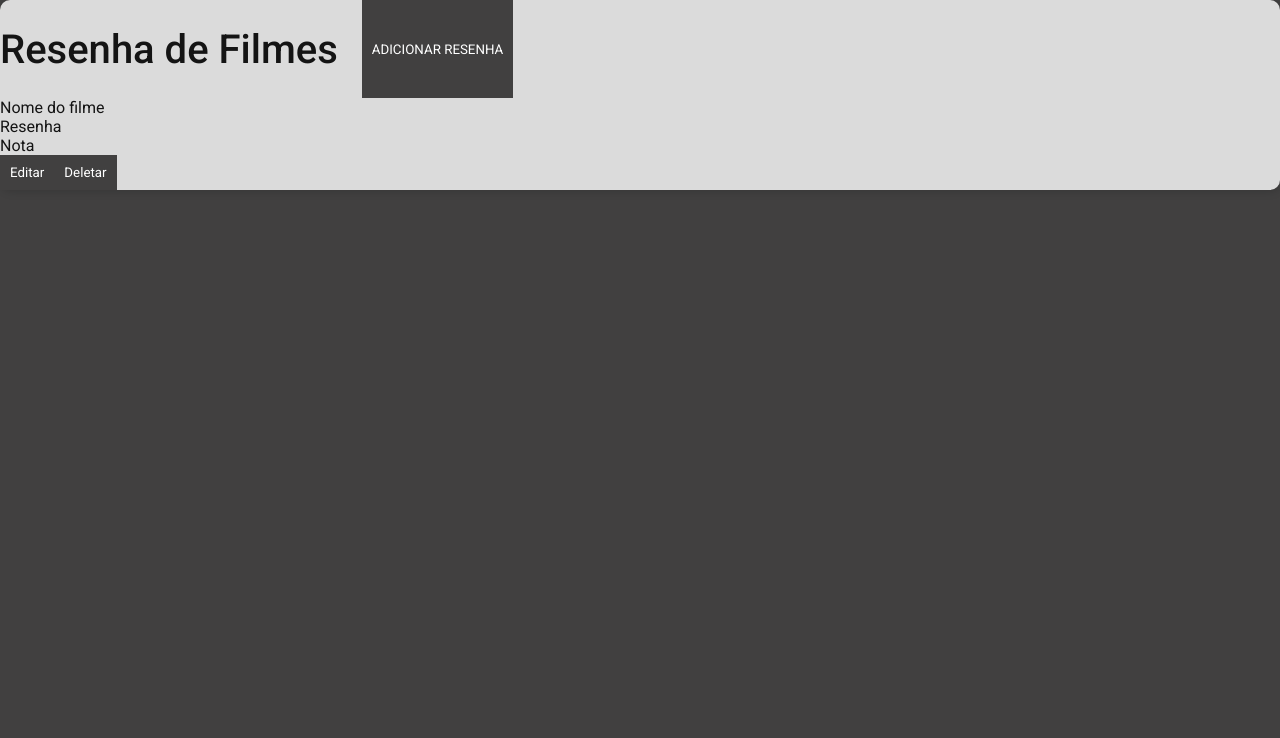
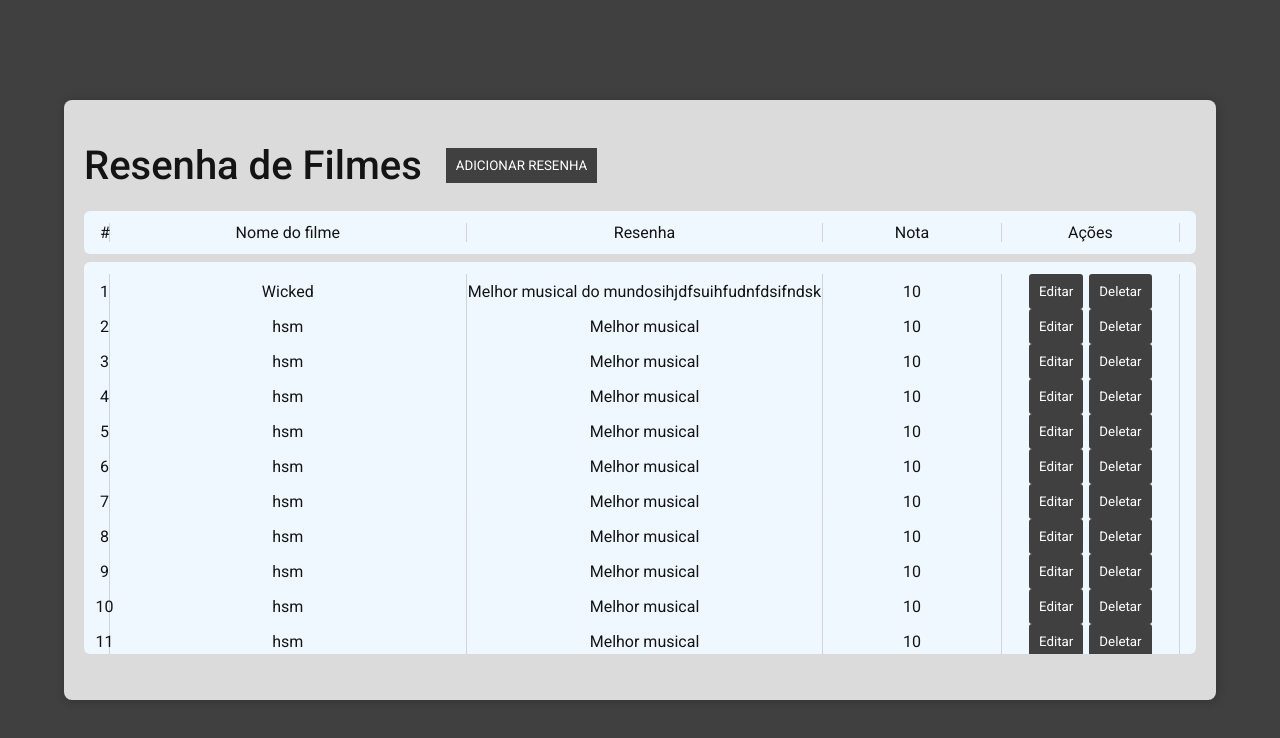
Before and after one commit to livialeall/crud_resenha_filme_front, a React (Vite) app in the folder crud_resenha_filme/: page / in a window 1280 px wide. Shown: the top 738 px of the page. Built offline with nearby package versions, Linux system fonts and the light colour scheme.

Commit message:
diagramação da grid

```diff
--- /dev/null
+++ b/crud_resenha_filme/src/data/reviews.tsx
@@ -0,0 +1,45 @@
+import { useState, useEffect } from "react";
+
+interface Review {
+  id: number;
+  nome: string;
+  resenha: string;
+  nota: number;
+}
+
+const usingMock = true;
+const useGetReviews = () => {
+  const [data, setData] = useState<Review[]>([]);
+  const [error, setError] = useState<Error | null>(null);
+  const [loading, setLoading] = useState(true);
+
+  useEffect(() => {
+    const fetchData = async () => {
+      try {
+        let response;
+        if (!usingMock) {
+          response = await fetch("");
+        } else {
+          response = await fetch('src/mocks/resenhas.json');
+        }
+        if (!response.ok) {
+          throw new Error("Erro ao buscar os dados");
+        }
+        const json = await response.json();
+        setData(json);
+      } catch (error) {
+        if (error instanceof Error) {
+          setError(error);
+          console.error("Erro", error.message);
+        }
+      } finally {
+        setLoading(false);
+      }
+    };
+    fetchData();
+  }, [usingMock]);
+
+  return { data, error, loading };
+};
+
+export default useGetReviews;
--- a/crud_resenha_filme/src/mocks/resenhas.json
+++ b/crud_resenha_filme/src/mocks/resenhas.json
@@ -1,12 +1,92 @@
 [
     {
+        "id":1,
         "nome":"Wicked",
-        "Resenha":"Melhor musical",
-        "Nota":10
+        "resenha":"Melhor musical do mundosihjdfsuihfudnfdsifndsk",
+        "nota":10
     },
     {
+        "id":2,
         "nome":"hsm",
-        "Resenha":"Melhor musical",
-        "Nota":10
+        "resenha":"Melhor musical",
+        "nota":10
+    },
+    {
+        "id":2,
+        "nome":"hsm",
+        "resenha":"Melhor musical",
+        "nota":10
+    },
+    {
+        "id":2,
+        "nome":"hsm",
+        "resenha":"Melhor musical",
+        "nota":10
+    },
+    {
+        "id":2,
+        "nome":"hsm",
+        "resenha":"Melhor musical",
+        "nota":10
+    },
+    {
+        "id":2,
+        "nome":"hsm",
+        "resenha":"Melhor musical",
+        "nota":10
+    },
+    {
+        "id":2,
+        "nome":"hsm",
+        "resenha":"Melhor musical",
+        "nota":10
+    },
+    {
+        "id":2,
+        "nome":"hsm",
+        "resenha":"Melhor musical",
+        "nota":10
+    },
+    {
+        "id":2,
+        "nome":"hsm",
+        "resenha":"Melhor musical",
+        "nota":10
+    },
+    {
+        "id":2,
+        "nome":"hsm",
+        "resenha":"Melhor musical",
+        "nota":10
+    },
+    {
+        "id":2,
+        "nome":"hsm",
+        "resenha":"Melhor musical",
+        "nota":10
+    },
+    {
+        "id":2,
+        "nome":"hsm",
+        "resenha":"Melhor musical do mundosihjdfsuihfudnfdsifndsk",
+        "nota":10
+    },
+    {
+        "id":2,
+        "nome":"hsm",
+        "resenha":"Melhor musical",
+        "nota":10
+    },
+    {
+        "id":2,
+        "nome":"hsm",
+        "resenha":"Melhor musical",
+        "nota":10
+    },
+    {
+        "id":2,
+        "nome":"hsm",
+        "resenha":"Melhor musical",
+        "nota":10
     }
 ]
--- a/crud_resenha_filme/src/pages/home.tsx
+++ b/crud_resenha_filme/src/pages/home.tsx
@@ -13,12 +13,13 @@ const Home = () => {
   };
 
   return (
-    <div className="main-div shadow rounded-10">
-      <div className="flex g-24">
+      <div className="g-24 component-div">
+        <div className="g-24 align-center">
             <h1>Resenha de Filmes</h1>
             <button onClick={openModal}>ADICIONAR RESENHA</button>
+        </div>
+        <Grid></Grid>
         {isOpen && (
-          <div>
           <div className="modal-overlay" onClick={closeModal}>
             <div className="modal-container">
               Grid do Modal
@@ -26,10 +27,7 @@ const Home = () => {
               <button onClick={closeModal}>Confirma</button>
             </div>
           </div>
-          </div>
         )}
-      </div>
-      <Grid></Grid>
       </div>
   );
 };
--- a/crud_resenha_filme/src/ui/components/grid.tsx
+++ b/crud_resenha_filme/src/ui/components/grid.tsx
@@ -1,18 +1,37 @@
-import Buttons from "./buttons/generic"
+import useGetReviews from "../../data/reviews.tsx";
 
+const Grid = () => {
+  const { data, error, loading } = useGetReviews();
 
-const Grid = () =>{
-    return(
-        <div className="subcomponent-div">
-            {/* Colunas */}
-            <div>Nome do filme</div>
-            <div>Resenha</div>
-            <div>Nota</div>
-            {/* para cada um */}
-            <Buttons nome={"Editar"}></Buttons>
-            <Buttons nome={"Deletar"}></Buttons>
-        </div>
-    )
-}
+  return (
+    <>
+      <div className="grid-header">
+        <div>#</div>
+        <div>Nome do filme</div>
+        <div>Resenha</div>
+        <div>Nota</div>
+        <div>Ações</div>
+      </div>
+      <div className="grid-review">
+        {/* Colunas */}
+        {loading && <div>Carregando</div>}
+        {error && <div>Tivemos ume erro</div>}
+        {data &&
+          data.map((item, index) => (
+            <>
+              <div>{index + 1}</div>
+              <div>{item.nome}</div>
+              <div>{item.resenha}</div>
+              <div>{item.nota}</div>
+              <div className="flex justify-center g-6 ">
+                <button className="rounded-3">Editar</button>
+                <button className="rounded-3">Deletar</button>
+              </div>
+            </>
+          ))}
+      </div>
+    </>
+  );
+};
 
-export default Grid
+export default Grid;
--- /dev/null
+++ b/crud_resenha_filme/src/ui/styles/grid.css
@@ -0,0 +1,33 @@
+.grid-review{
+    display: grid;
+    background-color: aliceblue;
+    padding: 12px 16px;
+    grid-template-columns: 10px 1fr 1fr 0.5fr 0.5fr;
+    text-align: center;
+    border-radius: 6px;
+    height: 425px;
+    max-height: 70%;
+    scrollbar-color: #888888c0 #f1f1f100;
+    overflow: hidden;
+}
+.grid-header{
+    display: grid;
+    background-color: aliceblue;
+    padding: 12px 16px;
+    grid-template-columns: 10px 1fr 1fr 0.5fr 0.5fr;
+    margin-bottom: 8px;
+    text-align: center;
+    border-radius: 6px;
+    scrollbar-color: #888888c0 #f1f1f100;
+}
+
+.grid-header div{
+    border-right: 1px solid rgba(77, 77, 77, 0.205);
+}
+
+.grid-review div{
+    border-right: 1px solid  rgba(77, 77, 77, 0.205);
+    display: flex;
+    align-items: center;
+    justify-content: center;
+}
--- a/crud_resenha_filme/src/ui/styles/index.css
+++ b/crud_resenha_filme/src/ui/styles/index.css
@@ -1,5 +1,7 @@
 @import url('https://fonts.googleapis.com/css2?family=Roboto:ital,wght@0,100;0,300;0,400;0,500;0,700;0,900;1,100;1,300;1,400;1,500;1,700;1,900&display=swap');
 @import url('https://fonts.googleapis.com/css2?family=Righteous&display=swap');
+@import url('../styles/modal.css');
+@import url('../styles/grid.css');
 /* Resetar estilos */
 * {
   margin: 0;
@@ -150,7 +152,6 @@ textarea {
 }
 
 body {
-  margin: 0;
   background: var(--gray-2);
   color: var(--gray-0);
   width: 100vw;
@@ -158,9 +159,13 @@ body {
   font-family: "Roboto", system-ui;
   font-weight: 400;
   font-style: normal;
+  display: flex;
+  justify-content: center;
+  align-items: center;
 }
 
 /* Backgrounds */
+
 .gradient-background-light{
   background: linear-gradient(to right,var(--gray-1),var(--gray-1));
 }
@@ -184,6 +189,9 @@ body {
   border-radius:5px;
 }
 
+.rounded-3{
+  border-radius:3px;
+}
 .active {
   background: linear-gradient(to right,var(--purple-1),var(--purple-2));
 }
@@ -192,15 +200,17 @@ body {
 }
 
 /* Divisao da tela */
-.main-div {
-    background-color: var(--gray-7);/* Cor cinza claro */
-}
+
 .component-div {
   padding: var(--padding-container); /* Espaçamento interno */
   border-radius: 8px; /* Bordas arredondadas */
-  background-color: var(--gray-7);/* Cor cinza claro */
-  box-shadow: 1px 1px 10px rgb(17, 17, 17);
-  margin: 4% 0px;
+  background-color: var(--gray-7);
+  box-shadow: 1px 1px 10px rgba(17, 17, 17, 0.285);
+  width: 1200px;
+  height: 100vh;
+  max-width: 90vw;
+  max-height: 600px;
+  margin: 0 auto;
 }
 
 .subcomponents-div{
@@ -372,54 +382,3 @@ button{
   color: white;
   padding: 10px;
 }
-
-
-/* Fundo opaco */
-.modal-overlay {
-  position: fixed;
-  top: 0;
-  left: 0;
-  width: 100%;
-  height: 100%;
-  background-color: rgba(0, 0, 0, 0.5); /* Fundo semi-transparente */
-  display: flex;
-  justify-content: center;
-  align-items: center;
-  z-index: 1000;
-}
-
-/* Contêiner do modal */
-.modal-container {
-  background-color: #ca181896;
-  border-radius: 8px;
-  box-shadow: 0 4px 6px rgba(0, 0, 0, 0.1);
-  width: 90%;
-  max-width: 500px;
-  padding: 20px;
-  position: relative;
-}
-
-/* Botão de fechar */
-.modal-close {
-  position: absolute;
-  top: 10px;
-  right: 10px;
-  background-color: transparent;
-  border: none;
-  font-size: 18px;
-  cursor: pointer;
-}
-
-/* Título do modal */
-.modal-title {
-  font-size: 20px;
-  font-weight: bold;
-  margin-bottom: 10px;
-}
-
-/* Conteúdo do modal */
-.modal-content {
-  font-size: 16px;
-  color: #555;
-  margin-bottom: 20px;
-}
--- /dev/null
+++ b/crud_resenha_filme/src/ui/styles/modal.css
@@ -0,0 +1,49 @@
+
+/* Contêiner do modal */
+.modal-overlay {
+  position: fixed;
+  top: 0;
+  left: 0;
+  width: 100%;
+  height: 100%;
+  background-color: rgba(0, 0, 0, 0.577); /* Fundo semi-transparente */
+  display: flex;
+  justify-content: center;
+  align-items: center;
+  z-index: 1000;
+}
+
+.modal-container {
+    background-color: #ca1818;
+    border-radius: 8px;
+    box-shadow: 0 4px 6px rgba(0, 0, 0, 0.1);
+    width: 90%;
+    max-width: 500px;
+    padding: 20px;
+    position: relative;
+  }
+
+  /* Botão de fechar */
+  .modal-close {
+    position: absolute;
+    top: 10px;
+    right: 10px;
+    background-color: transparent;
+    border: none;
+    font-size: 18px;
+    cursor: pointer;
+  }
+
+  /* Título do modal */
+  .modal-title {
+    font-size: 20px;
+    font-weight: bold;
+    margin-bottom: 10px;
+  }
+
+  /* Conteúdo do modal */
+  .modal-content {
+    font-size: 16px;
+    color: #555;
+    margin-bottom: 20px;
+  }
```
Lines whose indentation alone changed are shown as unchanged.
